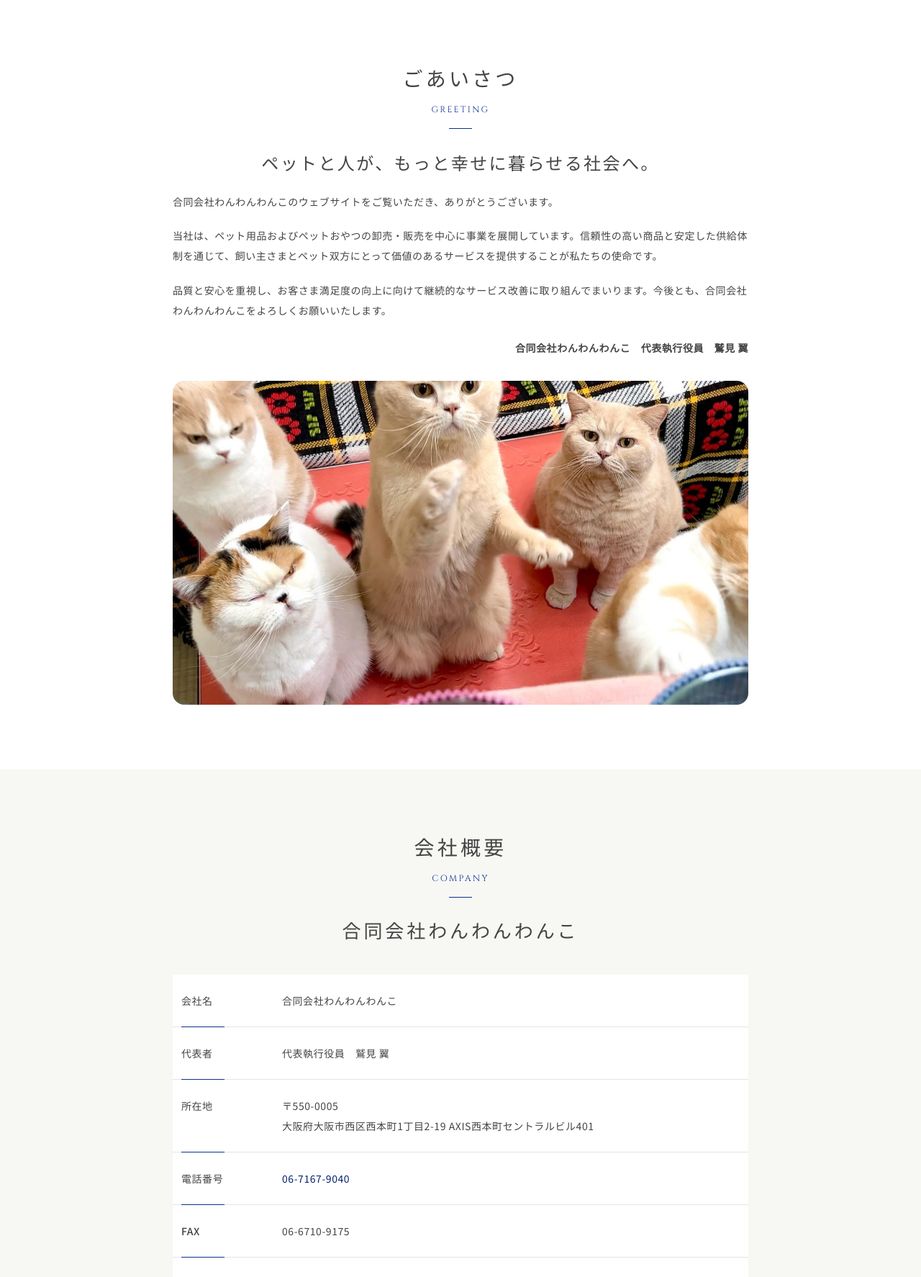
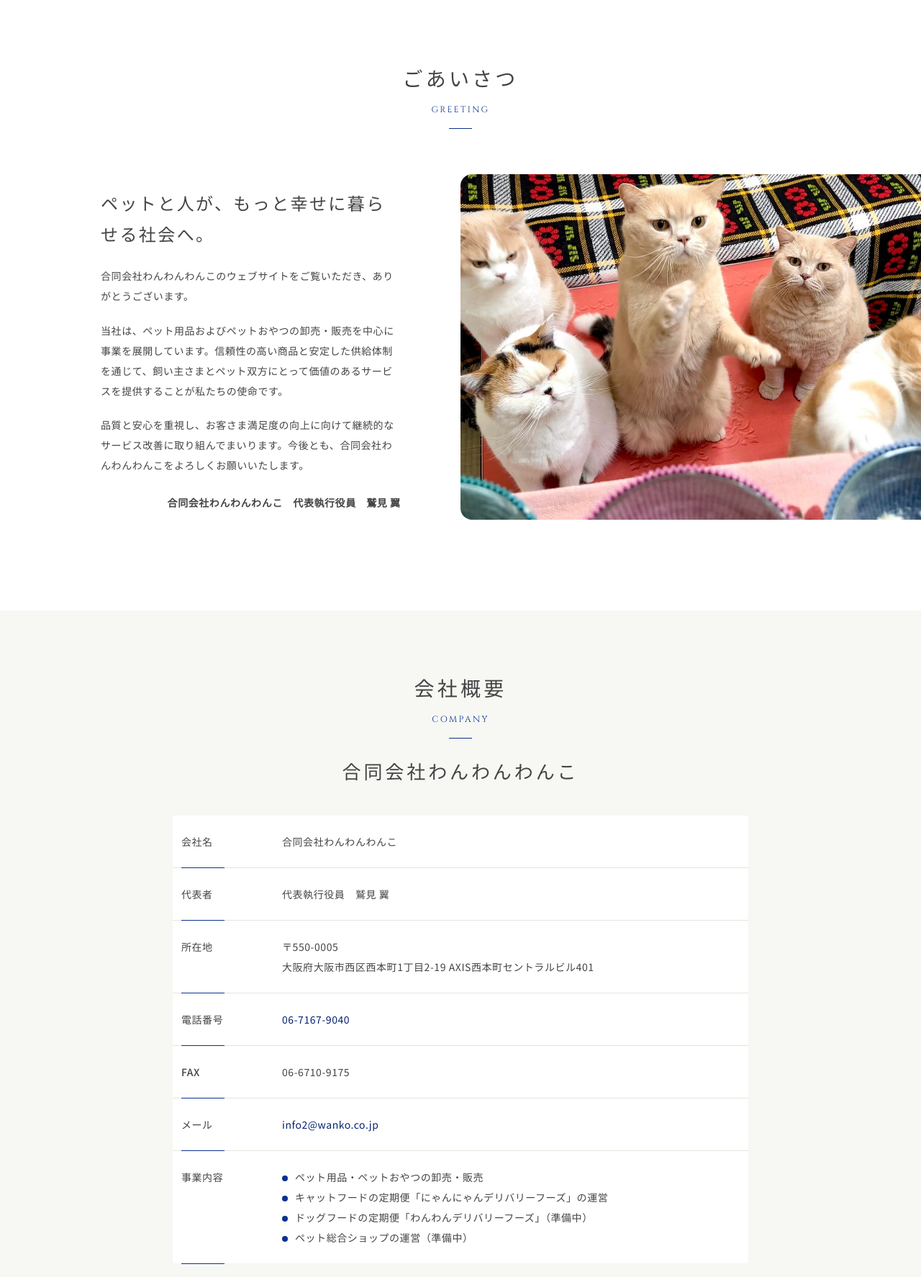
Before and after one commit to alselfjwr/wanko-co-jp, a WordPress theme: template wp-content/themes/wanko/page-company.php in a window 1280 px wide. Shown: the part 521-2295 px from the top of the page at 72% size. Run offline with PHP 8.4 and a stand-in for WordPress, Linux system fonts and the light colour scheme; the site name, menu and one post (Sample post) are stand-ins, and other content is empty; some libraries are stand-ins or nearby versions.

Commit message:
左右非対称レイアウトを導入（トップMV・お約束、企業情報ごあいさつ・お約束4項目）
- 写真を画面端まで伸ばし、文章はコンテナ内に置く共通部品 .bleed-split を追加（左寄せ／右寄せ、スマホは縦積み）
- トップのメインビジュアルを右端まで伸ばし、左だけ角丸に
- トップ「私たちのお約束」は写真を左端まで、企業情報「ごあいさつ」は写真を右端まで伸ばし、文章を少し上にずらして配置
- 企業情報「私たちのお約束」の4項目は左右交互に画面端まで写真を伸ばす構成に
- 不要になった旧 .commitment / .greeting / .alt-block のグリッド指定を削除

Co-Authored-By: Claude Fable 5.1 <noreply@anthropic.com>
Claude-Session: https://claude.ai/code/session_011bhno5SEkpzsshMJkjn4Yk

```diff
--- a/wp-content/themes/wanko/assets/css/main.css
+++ b/wp-content/themes/wanko/assets/css/main.css
@@ -298,9 +298,8 @@ a.shop-card:hover .shop-card__media img { transform: scale(1.04); }
 .empty-note { text-align: center; color: var(--c-muted); padding: 40px 0; }
 
 /* Greeting / overview ---------------------------------------------------- */
-.greeting { max-width: 860px; margin: 0 auto; }
-.greeting.has-image { display: grid; grid-template-columns: 280px 1fr; gap: 40px; align-items: start; max-width: 1000px; }
-.greeting__image img { border-radius: var(--radius); box-shadow: var(--shadow); }
+.greeting__text .quote-title { margin-bottom: 20px; }
+.greeting__text .prose { font-size: 14px; }
 .greeting__title { font-size: clamp(22px, 2.6vw, 28px); margin-bottom: 20px; color: var(--c-primary-dark); }
 .greeting__name { text-align: right; font-weight: 700; margin-top: 24px; }
 .spec-table { max-width: 860px; margin: 0 auto; background: #fff; border-top: 1px solid var(--c-line); }
@@ -607,10 +604,26 @@ a.shop-card:hover .shop-card__media img { transform: scale(1.04); }
 .mascot { width: 160px; height: auto; margin: 0 auto 24px; }
 
 /* Commitment (top page: photo + text) ------------------------------------ */
-.commitment { display: grid; grid-template-columns: 1fr; gap: 40px; align-items: center; }
-.commitment.has-image { grid-template-columns: 6.6fr 5fr; gap: 56px; }
-.commitment__image { margin: 0; }
-.commitment__image img { width: 100%; height: auto; aspect-ratio: 4 / 3; object-fit: cover; display: block; border-radius: var(--radius); }
+/* Asymmetric split (reference-site style): the photo runs to the viewport edge,
+   the text stays on the 12-column container grid. */
+.bleed-split { display: grid; grid-template-columns: minmax(20px, 1fr) repeat(12, minmax(0, calc(var(--container) / 12))) minmax(20px, 1fr); align-items: center; column-gap: 0; }
+.bleed-split__image { margin: 0; grid-row: 1; }
+.bleed-split__image img { display: block; width: 100%; height: 100%; aspect-ratio: 4 / 3; object-fit: cover; }
+.bleed-split__text { grid-row: 1; padding: 32px 0; }
+.bleed-split--left .bleed-split__image { grid-column: 1 / 9; }
+.bleed-split--left .bleed-split__image img { border-radius: 0 var(--radius) var(--radius) 0; }
+.bleed-split--left .bleed-split__text { grid-column: 10 / 14; }
+.bleed-split--right .bleed-split__image { grid-column: 7 / 15; }
+.bleed-split--right .bleed-split__image img { border-radius: var(--radius) 0 0 var(--radius); }
+.bleed-split--right .bleed-split__text { grid-column: 2 / 6; }
+.bleed-split--wide.bleed-split--left .bleed-split__image { grid-column: 1 / 8; }
+.bleed-split--wide.bleed-split--left .bleed-split__text { grid-column: 9 / 14; }
+.bleed-split--wide.bleed-split--right .bleed-split__image { grid-column: 8 / 15; }
+.bleed-split--wide.bleed-split--right .bleed-split__text { grid-column: 2 / 7; }
+/* stagger: lift the text a little so the two blocks don't sit on one axis */
+.bleed-split--stagger .bleed-split__text { align-self: start; padding-top: 56px; }
+.bleed-split .section-title { margin-bottom: 20px; }
+
 .commitment__catch { font-family: var(--f-head); font-size: clamp(18px, 2vw, 22px); letter-spacing: .08em; line-height: 1.7; margin: 8px 0 12px; }
 .commitment__lead { font-size: 14px; margin-bottom: 20px; }
 .commitment__list { display: grid; gap: 8px; margin: 0 0 28px; }
--- a/wp-content/themes/wanko/page-company.php
+++ b/wp-content/themes/wanko/page-company.php
@@ -41,22 +41,20 @@ $imgs = array(
 	</div>
 </nav>
 
+<?php $greeting_photo = wanko_get( 'greeting_image' ) ? wanko_get( 'greeting_image' ) : wanko_get( 'story_image' ); ?>
 <section class="section" id="greeting">
-	<div class="container container--narrow">
+	<div class="container">
 		<?php wanko_section_title( 'Greeting', 'ごあいさつ' ); ?>
-		<p class="quote-title text-center"><?php echo esc_html( wanko_get( 'greeting_title' ) ); ?></p>
-		<div class="greeting<?php echo wanko_get( 'greeting_image' ) ? ' has-image' : ''; ?>">
-			<?php if ( wanko_get( 'greeting_image' ) ) : ?>
-				<figure class="greeting__image"><img src="<?php echo esc_url( wanko_get( 'greeting_image' ) ); ?>" alt="<?php echo esc_attr( wanko_get( 'greeting_name' ) ); ?>"></figure>
-			<?php endif; ?>
-			<div class="greeting__text">
-				<div class="prose"><?php wanko_the_paragraphs( 'greeting_body' ); ?></div>
-				<p class="greeting__name"><?php echo esc_html( wanko_get( 'greeting_name' ) ); ?></p>
-			</div>
+	</div>
+	<div class="bleed-split bleed-split--right bleed-split--wide bleed-split--stagger greeting<?php echo $greeting_photo ? ' has-image' : ''; ?>">
+		<?php if ( $greeting_photo ) : ?>
+			<figure class="bleed-split__image greeting__image"><img src="<?php echo esc_url( $greeting_photo ); ?>" alt="" loading="lazy"></figure>
+		<?php endif; ?>
+		<div class="bleed-split__text greeting__text">
+			<p class="quote-title"><?php echo esc_html( wanko_get( 'greeting_title' ) ); ?></p>
+			<div class="prose"><?php wanko_the_paragraphs( 'greeting_body' ); ?></div>
+			<p class="greeting__name"><?php echo esc_html( wanko_get( 'greeting_name' ) ); ?></p>
 		</div>
-		<?php if ( wanko_get( 'story_image' ) ) : ?>
-			<figure class="story-hero"><img src="<?php echo esc_url( wanko_get( 'story_image' ) ); ?>" alt="" loading="lazy"></figure>
-		<?php endif; ?>
 	</div>
 </section>
 
@@ -110,10 +108,10 @@ $imgs = array(
 	</div>
 	<?php for ( $i = 1; $i <= 4; $i++ ) : ?>
 		<?php if ( ! wanko_get( "commitment_{$i}_title" ) ) { continue; } ?>
-		<div class="alt-block<?php echo 0 === $i % 2 ? ' alt-block--reverse' : ''; ?>">
-			<div class="container alt-block__inner">
-				<figure class="alt-block__image"><img src="<?php echo esc_url( $imgs[ $i ] ); ?>" alt=""></figure>
-				<div class="alt-block__text">
+		<div class="alt-block">
+			<div class="bleed-split <?php echo 0 === $i % 2 ? 'bleed-split--right' : 'bleed-split--left'; ?>">
+				<figure class="bleed-split__image alt-block__image"><img src="<?php echo esc_url( $imgs[ $i ] ); ?>" alt="" loading="lazy"></figure>
+				<div class="bleed-split__text alt-block__text">
 					<span class="alt-block__num"><?php echo esc_html( sprintf( '%02d', $i ) ); ?></span>
 					<h3 class="alt-block__title">「<?php echo esc_html( wanko_get( "commitment_{$i}_title" ) ); ?>」</h3>
 					<div class="prose"><?php wanko_the_paragraphs( "commitment_{$i}_body" ); ?></div>
--- a/wp-content/themes/wanko/template-parts/commitment.php
+++ b/wp-content/themes/wanko/template-parts/commitment.php
@@ -11,11 +11,11 @@ $compact = ! empty( $args['compact'] );
 ?>
 <?php if ( $compact ) : ?>
 <section class="section section--alt section--commitment" id="commitment">
-	<div class="container commitment<?php echo $image ? ' has-image' : ''; ?>">
+	<div class="bleed-split bleed-split--left bleed-split--wide bleed-split--stagger commitment<?php echo $image ? ' has-image' : ''; ?>">
 		<?php if ( $image ) : ?>
-			<figure class="commitment__image"><img src="<?php echo esc_url( $image ); ?>" alt="" width="1600" height="900"></figure>
+			<figure class="bleed-split__image commitment__image"><img src="<?php echo esc_url( $image ); ?>" alt="" width="1600" height="900"></figure>
 		<?php endif; ?>
-		<div class="commitment__text">
+		<div class="bleed-split__text commitment__text">
 			<?php wanko_section_title( 'Commitment', '私たちのお約束', 'left' ); ?>
 			<p class="commitment__catch"><?php echo esc_html( wanko_get( 'commitment_catch' ) ); ?></p>
 			<p class="commitment__lead"><?php wanko_the_lines( 'commitment_lead' ); ?></p>
```
Also changed, not shown: other parts of wp-content/themes/wanko/assets/css/main.css (+12 -12 lines).
